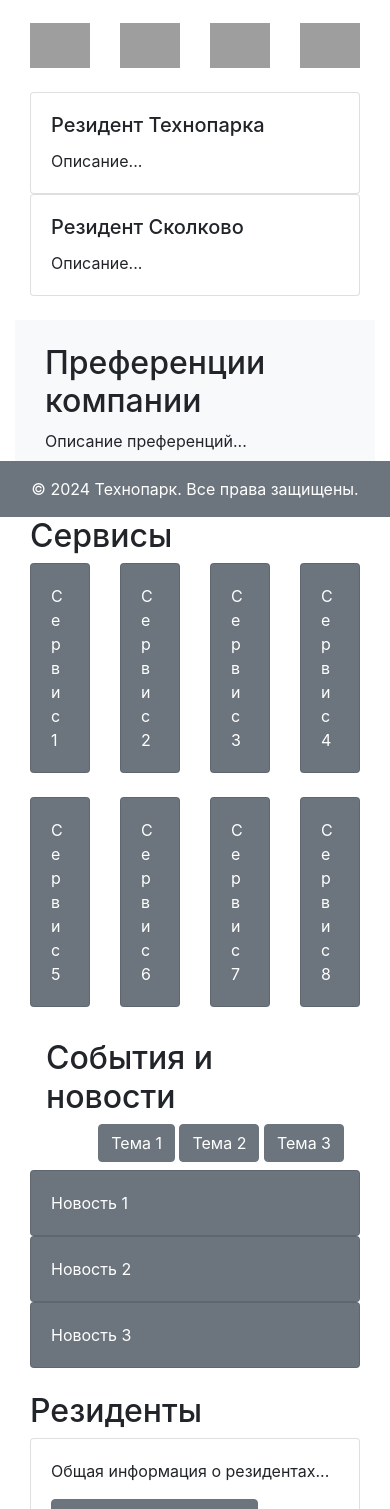
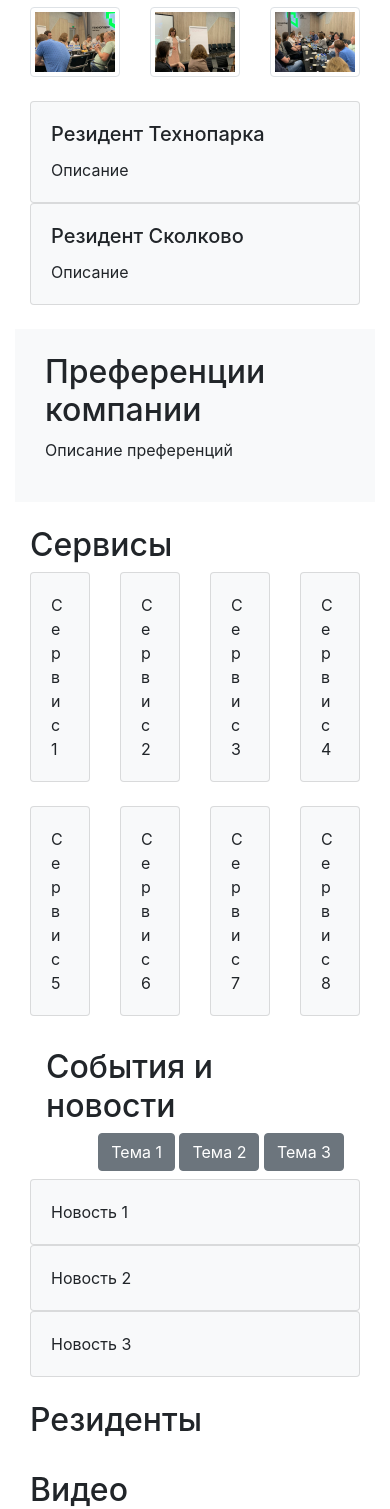
Before and after one commit to rammsteeein/technopark, a Flask app: page / in a window 390 px wide. Shown: the part 327-1836 px from the top of the page. Run offline with Flask 3, Linux system fonts and the light colour scheme; some libraries are stand-ins or nearby versions; grey boxes are pictures that could not be loaded.

Commit message:
изменил 3 страницы (чё-то добавил)

```diff
--- a/main.py
+++ b/main.py
@@ -5,7 +5,12 @@ app = Flask(__name__)
 
 @app.route('/')
 def index():
-    return render_template('index.html')
+    # Предположим, что у вас есть список сервисов
+    services = [
+        'Сервис 1', 'Сервис 2', 'Сервис 3', 'Сервис 4',
+        'Сервис 5', 'Сервис 6', 'Сервис 7', 'Сервис 8'
+    ]
+    return render_template('index.html', services=services)
 
 
 @app.route('/about')
@@ -13,5 +18,17 @@ def about():
     return render_template('about.html')
 
 
+@app.route('/services')
+def services():
+    return render_template('services.html')
+
+
+@app.route('/residents')
+def residents_page():
+    residents = [f'Резидент {i}' for i in range(1, 33)]
+
+    return render_template('residents.html', residents=residents)
+
+
 if __name__ == '__main__':
     app.run(debug=True)
--- a/templates/base.html
+++ b/templates/base.html
@@ -7,6 +7,14 @@
     <title>{% block title %}Технопарк{% endblock %}</title>
     <link href="https://stackpath.bootstrapcdn.com/bootstrap/4.5.2/css/bootstrap.min.css" rel="stylesheet">
     {% block styles %}{% endblock %}
+    <style>
+        .content-wrapper {
+            min-height: calc(100vh - 56px - 100px); /* 56px - высота навбара, 100px - высота футера и отступ */
+        }
+        footer {
+            margin-top: 40px;
+        }
+    </style>
 </head>
 <body>
     <!-- Navbar -->
@@ -21,10 +29,10 @@
                     <a class="nav-link" href="/about">О технопарке</a>
                 </li>
                 <li class="nav-item">
-                    <a class="nav-link" href="#">Услуги</a>
+                    <a class="nav-link" href="/services">Услуги</a>
                 </li>
                 <li class="nav-item">
-                    <a class="nav-link" href="#">Резиденты</a>
+                    <a class="nav-link" href="/residents">Резиденты</a>
                 </li>
                 <li class="nav-item">
                     <a class="nav-link" href="#">Контакты</a>
@@ -42,7 +50,7 @@
     </div>
 
     <!-- Футер -->
-    <footer class="bg-secondary text-white text-center py-3 fixed-bottom">
+    <footer class="bg-secondary text-white text-center py-3">
         &copy; 2024 Технопарк. Все права защищены.
     </footer>
 
@@ -51,15 +59,5 @@
     <script src="https://cdn.jsdelivr.net/npm/@popperjs/core@2.9.2/dist/umd/popper.min.js"></script>
     <script src="https://stackpath.bootstrapcdn.com/bootstrap/4.5.2/js/bootstrap.min.js"></script>
 
-    <!-- Подключение Materialize JS -->
-    <script src="https://cdnjs.cloudflare.com/ajax/libs/materialize/1.0.0/js/materialize.min.js"></script>
-
-    <!-- Инициализация карусели Materialize -->
-    <script>
-        document.addEventListener('DOMContentLoaded', function() {
-            var elems = document.querySelectorAll('.carousel');
-            var instances = M.Carousel.init(elems, options);
-        });
-    </script>
 </body>
 </html>
--- a/templates/index.html
+++ b/templates/index.html
@@ -1,4 +1,7 @@
-{% extends 'base.html' %}
+{% extends "base.html" %}
+
+{% block title %}Технопарк{% endblock %}
+
 {% block content %}
     <!-- Slider -->
     <div id="carouselExampleIndicators" class="carousel slide" data-ride="carousel">
@@ -9,13 +12,13 @@
         </ol>
         <div class="carousel-inner">
             <div class="carousel-item active">
-                <img src="slide1.jpg" class="d-block w-100" alt="...">
+                <img class="d-block w-100" src="static/images/1.jpg" alt="First slide">
             </div>
             <div class="carousel-item">
-                <img src="slide2.jpg" class="d-block w-100" alt="...">
+                <img class="d-block w-100" src="static/images/2.jpg" alt="Second slide">
             </div>
             <div class="carousel-item">
-                <img src="slide3.jpg" class="d-block w-100" alt="...">
+                <img class="d-block w-100" src="static/images/3.jpg" alt="Third slide">
             </div>
         </div>
         <a class="carousel-control-prev" href="#carouselExampleIndicators" role="button" data-slide="prev">
@@ -28,20 +31,17 @@
         </a>
     </div>
 
-    <!-- Images Section -->
-    <div class="container my-4">
+    <!-- Image Thumbnails -->
+    <div class="container mt-2">
         <div class="row">
-            <div class="col-3">
-                <img src="img1.jpg" class="img-fluid" alt="...">
+            <div class="col">
+                <img src="static/images/1.jpg" alt="Thumbnail 1" class="img-thumbnail opacity-1" onclick="showImage(0)">
             </div>
-            <div class="col-3">
-                <img src="img2.jpg" class="img-fluid" alt="...">
+            <div class="col">
+                <img src="static/images/2.jpg" alt="Thumbnail 2" class="img-thumbnail opacity-0_5" onclick="showImage(1)">
             </div>
-            <div class="col-3">
-                <img src="img3.jpg" class="img-fluid" alt="...">
-            </div>
-            <div class="col-3">
-                <img src="img4.jpg" class="img-fluid" alt="...">
+            <div class="col">
+                <img src="static/images/3.jpg" alt="Thumbnail 3" class="img-thumbnail opacity-0_5" onclick="showImage(2)">
             </div>
         </div>
     </div>
@@ -50,18 +50,18 @@
     <div class="container my-4">
         <div class="row">
             <div class="col-md-6">
-                <div class="card">
+                <div class="card bg-light">
                     <div class="card-body">
                         <h5 class="card-title">Резидент Технопарка</h5>
-                        <p class="card-text">Описание...</p>
+                        <p class="card-text">Описание</p>
                     </div>
                 </div>
             </div>
             <div class="col-md-6">
-                <div class="card">
+                <div class="card bg-light">
                     <div class="card-body">
                         <h5 class="card-title">Резидент Сколково</h5>
-                        <p class="card-text">Описание...</p>
+                        <p class="card-text">Описание</p>
                     </div>
                 </div>
             </div>
@@ -72,7 +72,7 @@
     <div class="container-fluid bg-light py-4">
         <div class="container">
             <h2>Преференции компании</h2>
-            <p>Описание преференций...</p>
+            <p>Описание преференций</p>
         </div>
     </div>
 
@@ -80,64 +80,15 @@
     <div class="container my-4">
         <h2>Сервисы</h2>
         <div class="row">
-            <div class="col-3">
-                <div class="card bg-secondary text-white">
+            {% for service in services %}
+            <div class="col-3 {% if loop.index > 4 %}mt-4{% endif %}">
+                <div class="card bg-light">
                     <div class="card-body">
-                        <p class="card-text">Сервис 1</p>
+                        <p class="card-text">{{ service }}</p>
                     </div>
                 </div>
             </div>
-            <div class="col-3">
-                <div class="card bg-secondary text-white">
-                    <div class="card-body">
-                        <p class="card-text">Сервис 2</p>
-                    </div>
-                </div>
-            </div>
-            <div class="col-3">
-                <div class="card bg-secondary text-white">
-                    <div class="card-body">
-                        <p class="card-text">Сервис 3</p>
-                    </div>
-                </div>
-            </div>
-            <div class="col-3">
-                <div class="card bg-secondary text-white">
-                    <div class="card-body">
-                        <p class="card-text">Сервис 4</p>
-                    </div>
-                </div>
-            </div>
-        </div>
-        <div class="row mt-4">
-            <div class="col-3">
-                <div class="card bg-secondary text-white">
-                    <div class="card-body">
-                        <p class="card-text">Сервис 5</p>
-                    </div>
-                </div>
-            </div>
-            <div class="col-3">
-                <div class="card bg-secondary text-white">
-                    <div class="card-body">
-                        <p class="card-text">Сервис 6</p>
-                    </div>
-                </div>
-            </div>
-            <div class="col-3">
-                <div class="card bg-secondary text-white">
-                    <div class="card-body">
-                        <p class="card-text">Сервис 7</p>
-                    </div>
-                </div>
-            </div>
-            <div class="col-3">
-                <div class="card bg-secondary text-white">
-                    <div class="card-body">
-                        <p class="card-text">Сервис 8</p>
-                    </div>
-                </div>
-            </div>
+            {% endfor %}
         </div>
     </div>
 
@@ -153,21 +104,21 @@
         </nav>
         <div class="row">
             <div class="col-md-4">
-                <div class="card bg-secondary text-white">
+                <div class="card bg-light">
                     <div class="card-body">
                         <p class="card-text">Новость 1</p>
                     </div>
                 </div>
             </div>
             <div class="col-md-4">
-                <div class="card bg-secondary text-white">
+                <div class="card bg-light">
                     <div class="card-body">
                         <p class="card-text">Новость 2</p>
                     </div>
                 </div>
             </div>
             <div class="col-md-4">
-                <div class="card bg-secondary text-white">
+                <div class="card bg-light">
                     <div class="card-body">
                         <p class="card-text">Новость 3</p>
                     </div>
@@ -179,11 +130,16 @@
     <!-- Residents Section -->
     <div class="container my-4">
         <h2>Резиденты</h2>
-        <div class="card">
-            <div class="card-body">
-                <p class="card-text">Общая информация о резидентах...</p>
-                <button class="btn btn-secondary">Резиденты Технопарка</button>
-            </div>
+        <div class="row">
+            {% for resident in residents %}
+                <div class="col-md-3">
+                    <div class="card bg-light">
+                        <div class="card-body">
+                            <p class="card-text">{{ resident }}</p>
+                        </div>
+                    </div>
+                </div>
+            {% endfor %}
         </div>
     </div>
 
@@ -195,40 +151,41 @@
         </div>
     </div>
 
-    <!-- Partners Carousel Section -->
-    <div class="container my-4">
-        <div id="partnersCarousel" class="carousel slide" data-ride="carousel">
-            <div class="carousel-inner">
-                <div class="carousel-item active">
-                    <div class="card bg-secondary text-white">
-                        <div class="card-body">
-                            <p class="card-text">Партнер 1</p>
-                        </div>
-                    </div>
-                </div>
-                <div class="carousel-item">
-                    <div class="card bg-secondary text-white">
-                        <div class="card-body">
-                            <p class="card-text">Партнер 2</p>
-                        </div>
-                    </div>
-                </div>
-                <div class="carousel-item">
-                    <div class="card bg-secondary text-white">
-                        <div class="card-body">
-                            <p class="card-text">Партнер 3</p>
-                        </div>
-                    </div>
-                </div>
+     <!-- Отображение 8 картинок в одной строке на всю ширину блока -->
+    <div class="container mt-4">
+        <div class="row">
+            <div class="col">
+                <img src="static/images/1.jpg" alt="Image 1" class="img-fluid">
             </div>
-            <a class="carousel-control-prev" href="#partnersCarousel" role="button" data-slide="prev">
-                <span class="carousel-control-prev-icon" aria-hidden="true"></span>
-                <span class="sr-only">Previous</span>
-            </a>
-            <a class="carousel-control-next" href="#partnersCarousel" role="button" data-slide="next">
-                <span class="carousel-control-next-icon" aria-hidden="true"></span>
-                <span class="sr-only">Next</span>
-            </a>
+            <div class="col">
+                <img src="static/images/2.jpg" alt="Image 2" class="img-fluid">
+            </div>
+            <div class="col">
+                <img src="static/images/3.jpg" alt="Image 3" class="img-fluid">
+            </div>
+            <div class="col">
+                <img src="static/images/4.jpg" alt="Image 4" class="img-fluid">
+            </div>
+            <div class="col">
+                <img src="static/images/5.jpg" alt="Image 5" class="img-fluid">
+            </div>
+            <div class="col">
+                <img src="static/images/6.jpg" alt="Image 6" class="img-fluid">
+            </div>
+            <div class="col">
+                <img src="static/images/7.jpg" alt="Image 7" class="img-fluid">
+            </div>
+            <div class="col">
+                <img src="static/images/8.jpg" alt="Image 8" class="img-fluid">
+            </div>
         </div>
     </div>
+
+    <script>
+        function showImage(index) {
+            $('.img-thumbnail').addClass('opacity-0_5').removeClass('opacity-1');
+            $('.img-thumbnail').eq(index).addClass('opacity-1').removeClass('opacity-0_5');
+            $('#carouselExampleIndicators').carousel(index);
+        }
+    </script>
 {% endblock %}
```
Also changed, not shown: templates/about.html (+9 -9 lines), templates/residents.html (added, +48 -0 lines), templates/services.html (added, +78 -0 lines), static/images/1.jpg (added), static/images/2.jpg (added), static/images/3.jpg (added).
